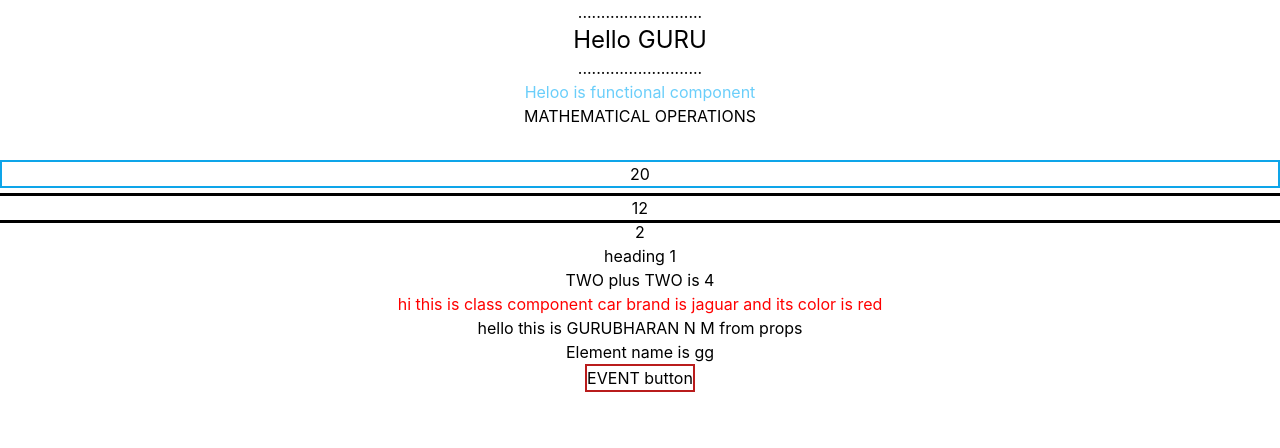
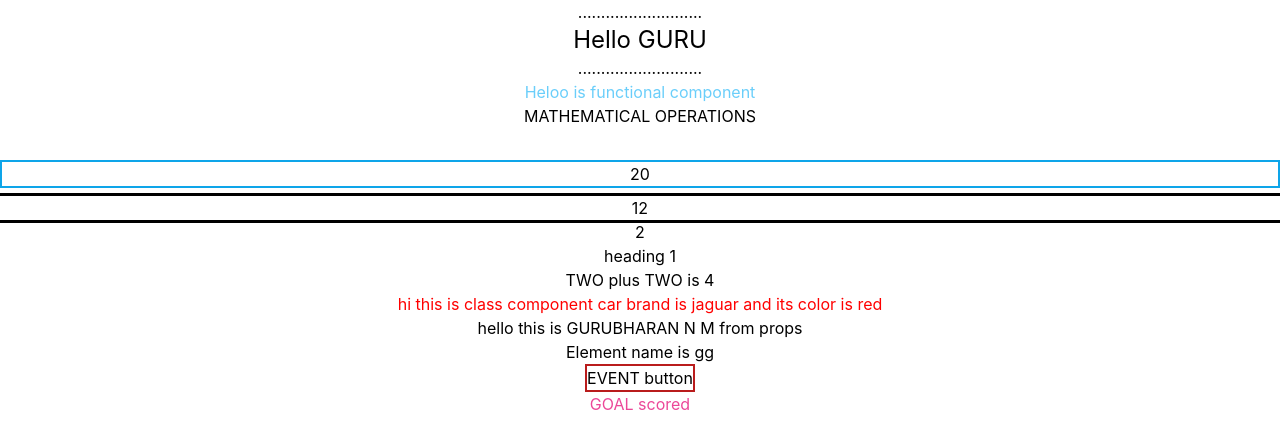
Before and after one commit to GURUNMG/REACT_JS, a React (Create React App) app: page / in a window 1280 px wide. Shown: the top 448 px of the page. Built offline with nearby package versions, Linux system fonts and the light colour scheme.

Commit message:
Conditional Statements

```diff
--- a/src/App.js
+++ b/src/App.js
@@ -4,6 +4,7 @@ import Print from './components/Multiple'
 // functional components
 import Hello from "./components/Hello"
 import Pop from './components/Events';
+import Goal from './components/Conditionals';
 // class component
 import Car from './components/Cls_com';
 import actor from './components/props';
@@ -44,7 +45,7 @@ function App() {
       {actor}  {/* props */}
       <Pop></Pop>
 
-
+      <Goal isGoal="false"></Goal>
     </div>
   );
 }
--- /dev/null
+++ b/src/components/Conditionals.js
@@ -0,0 +1,25 @@
+import React from "react";
+
+
+function Missed()
+{
+ return <h1  class="text-black hover:text-rose-600">Missed the shot</h1>
+}
+
+function Made()
+{
+ return <h1  class="text-pink-500 hover:text-black">GOAL scored</h1>
+}
+
+function Goal(props)
+{
+ // const isGoal=props.isGoal;
+// if(isGoal) return <Made></Made>
+// return <Missed></Missed>
+
+// props ins conditional statement
+ if(props.isGoal) return <Made ></Made>
+ return <Missed></Missed>
+}
+
+export default Goal;
```
